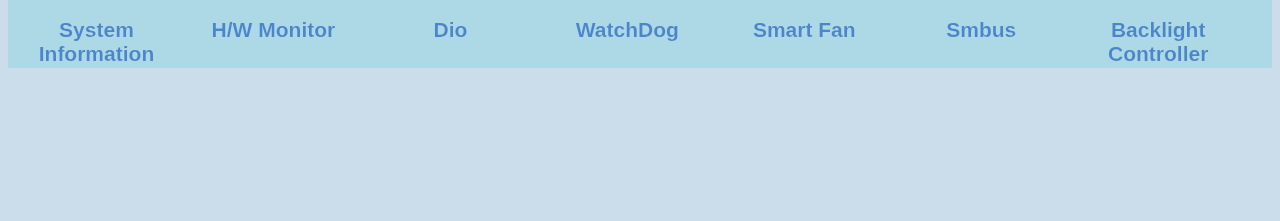
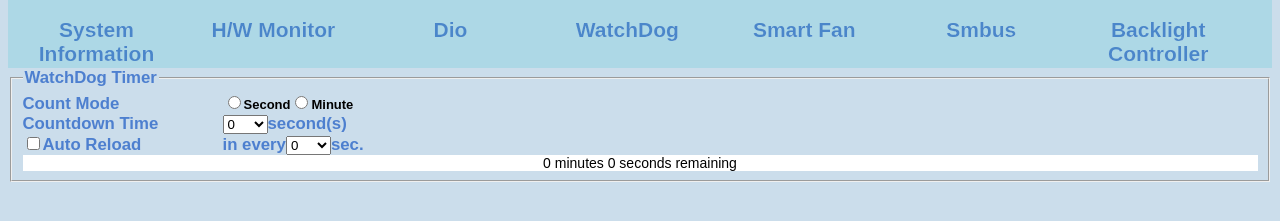
Before and after one commit to ds94059/Hi-Safe-UI, a React (Create React App) app: page /WatchDog in a window 1280 px wide. Shown: the part 413-634 px from the top of the page. Built offline with nearby package versions, Linux system fonts and the light colour scheme.

Commit message:
watchdog

```diff
--- a/package.json
+++ b/package.json
@@ -10,7 +10,9 @@
     "react-dom": "^16.12.0",
     "react-router": "^5.1.2",
     "react-router-dom": "^5.1.2",
-    "react-scripts": "3.3.1"
+    "react-scripts": "3.3.1",
+    "react-widgets": "^4.4.11",
+    "simple-slider": "^1.0.1"
   },
   "scripts": {
     "start": "react-scripts start",
--- a/src/watchdog.css
+++ b/src/watchdog.css
@@ -0,0 +1,13 @@
+.blueword > .p{
+    display: inline;
+}
+.block{
+    display: inline-block;
+    width:200px;
+}
+.background_white{
+    background-color:white;
+    text-align: center;
+}
+.blueword{
+}
--- a/src/watchdog.js
+++ b/src/watchdog.js
@@ -2,13 +2,47 @@ import React from 'react';
 import Icon from './Icon';
 import Upbar from './upbar';
 import './watchdog.css';
+import { Combobox } from 'react-widgets'
 
 class WatchDog extends React.Component{
     render(){
+        let list=[];
+        for(let count=0; count<255 ;count++)
+            list.push(<option count = {count} >{count}</option>)
+
         return(
             <div>
                 <Icon/>
                 <Upbar/>
+                <div>
+                    <fieldset>
+                            <legend class="blueword">WatchDog Timer</legend>
+                            <div class="blueword">
+                                <span class="block">Count Mode</span>
+                                <input type="radio" name="location"></input><font size="2" color="black">Second</font>
+                                <input type="radio" name="location"></input><font size="2" color="black">Minute</font>
+                            </div>
+                            <div class="blueword">
+                                <span class="block">Countdown Time</span>
+                                <select id = "ComboBxMonth" >
+                                    {list}
+                                </select>
+                                second(s)
+                            </div>
+                            <div class="blueword">
+                            <span class="block"><input type="checkbox"></input>Auto Reload</span>
+                                in every
+                                <select id = "ComboBxMonth" >
+                                    {list}
+                                </select>
+                                sec.
+                            </div>
+                            <div>
+                                <div class="background_white">0 minutes 0 seconds remaining</div>
+                            </div>
+
+                    </fieldset>
+                </div>
             </div>
         )
     }
```
Also changed, not shown: 1 other file (tests, documents, lock files or other folders).
